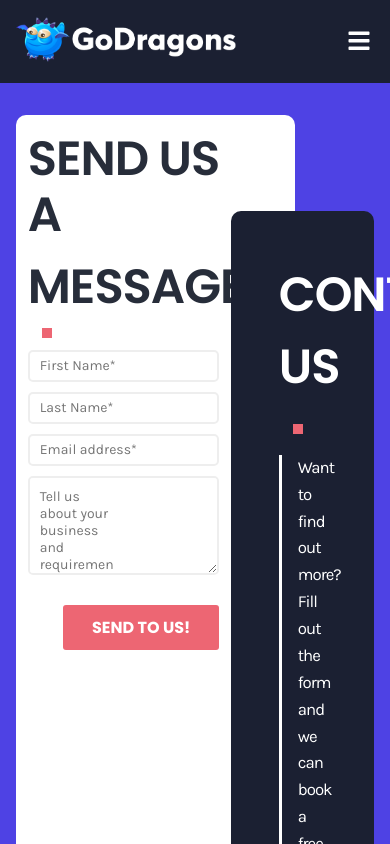
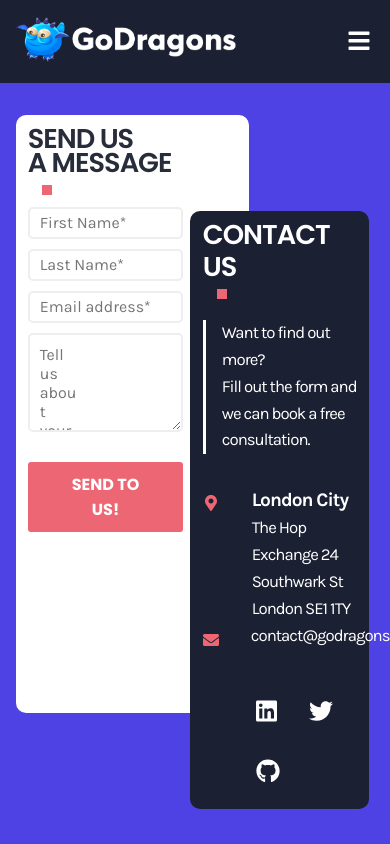
Before and after one commit to GoDragons/godragons-website, a React (Create React App) app: page /contact in a window 390 px wide. Shown: the top 844 px of the page. Built offline with nearby package versions, Linux system fonts and the light colour scheme.

Commit message:
WIP on responsiveness

```diff
--- a/src/Contact/Contact.jsx
+++ b/src/Contact/Contact.jsx
@@ -40,10 +40,10 @@
           <form onSubmit={submitForm} className="form">
             <div className="form-content">
               <div className="form-title-container">
-                <h2 className="form-header">
+                <h1 className="form-header">
                   <span className="line">SEND US</span>
                   <span className="line">A MESSAGE</span>
-                </h2>
+                </h1>
                 <div className="full-stop"></div>
               </div>
               <div className="input-group">
@@ -81,7 +81,7 @@
           </form>
           <div className="contact-details-container">
             <div className="contact-details-content">
-              <h2>CONTACT US</h2>
+              <h1>CONTACT US</h1>
               <div className="full-stop"></div>
               <p className="subtitle">
                 Want to find out more?
--- a/src/Contact/Contact.scss
+++ b/src/Contact/Contact.scss
@@ -5,10 +5,43 @@
   padding-top: 2rem;
   padding-bottom: 12rem;
 
+  * {
+    transition: font-size 400ms;
+  }
+
   .inner-container {
     display: flex;
     justify-content: center;
     width: 100%;
+  }
+
+  h1 {
+    display: inline-block;
+    font-size: 2.5rem;
+    margin: 0;
+    letter-spacing: -1px;
+
+    .line {
+      display: block;
+      font-family: Poppins, Arial;
+
+      &:not(:first-child) {
+        margin-top: -0.5rem;
+      }
+    }
+
+    @media (max-width: $md) {
+      font-size: 2rem;
+    }
+    @media (max-width: $sm) {
+      font-size: 1.7rem;
+    }
+
+    p {
+      @media (max-width: $sm) {
+        font-size: 1rem;
+      }
+    }
   }
 
   .form {
@@ -16,6 +49,11 @@
     width: 60%;
     position: relative;
     padding: 0 3vw;
+    padding-bottom: 4vw;
+
+    @media (max-width: $md) {
+      width: 50%;
+    }
 
     .form-content {
       border-radius: 0.6rem;
@@ -49,7 +87,7 @@
         border: none;
         border: 2px solid $gray;
         border-radius: 5px;
-        font-size: 14px;
+        font-size: 16px;
         padding-left: 10px;
         width: 100%;
         height: 2rem;
@@ -58,33 +96,11 @@
       textarea {
         height: 6.2rem;
         padding-top: 5px;
-      }
 
-      textarea::-webkit-input-placeholder {
-        padding-top: 5px;
-        padding-right: 6.2rem;
-      }
-
-      textarea:-moz-placeholder {
-        /* Firefox 18- */
-        padding-top: 5px;
-        padding-right: 6.2rem;
-      }
-
-      textarea::-moz-placeholder {
-        /* Firefox 19+ */
-        padding-top: 5px;
-        padding-right: 6.2rem;
-      }
-
-      textarea:-ms-input-placeholder {
-        padding-top: 5px;
-        padding-right: 6.2rem;
-      }
-
-      textarea::placeholder {
-        padding-top: 5px;
-        padding-right: 6.2rem;
+        &::placeholder {
+          padding-top: 5px;
+          padding-right: 6.2rem;
+        }
       }
     }
 
@@ -102,13 +118,14 @@
     }
   }
   .contact-details-container {
-    padding-top: 2rem;
-    padding-bottom: 3rem;
-    padding-left: 3rem;
-    padding-right: 3.5rem;
+    padding: 2vw;
     width: 40%;
     position: relative;
     top: 6rem;
+
+    @media (max-width: $md) {
+      width: 50%;
+    }
 
     a {
       font-size: 1.5rem;
@@ -117,8 +134,6 @@
     .subtitle {
       border-left: 3px solid $white;
       padding-left: 1rem;
-      // color:
-      // font-size: 1rem;
     }
 
     .location-info {
@@ -184,15 +199,14 @@
       border-radius: 10px;
       position: absolute;
       top: 0;
-      left: 0;
+      left: -5px;
       background-color: $color1;
       width: 100%;
       height: 100%;
       z-index: 3;
-      // box-shadow: 0px 0px 15px rgba(0, 0, 0, 0.3);
     }
 
-    h2,
+    h1,
     h4,
     p {
       color: $white;
@@ -203,20 +217,6 @@
     margin: 0;
   }
 
-  h2 {
-    display: inline-block;
-    font-size: 3rem;
-
-    .line {
-      display: block;
-      font-family: Poppins, Arial;
-
-      &:not(:first-child) {
-        margin-top: -1rem;
-      }
-    }
-  }
-
   .full-stop {
     display: inline-block;
     background-color: $color2;
```
